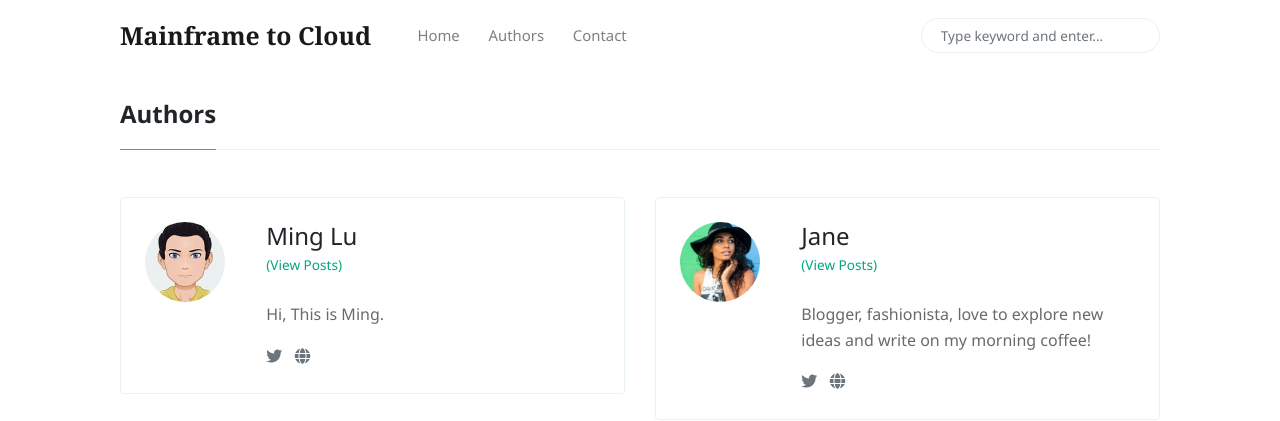
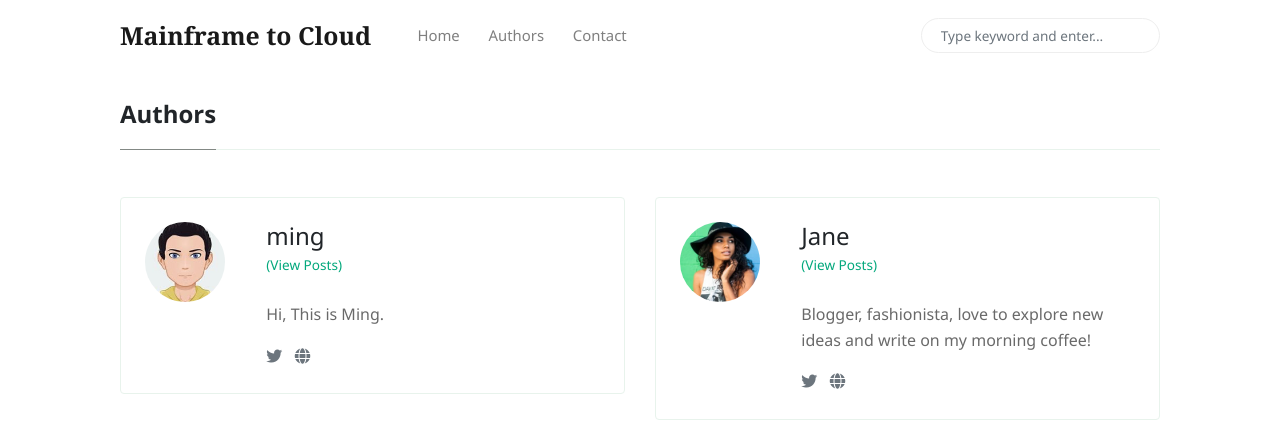
Before and after one commit to billrain/mainframe2cloud.github.io, a Jekyll site: the page built from _pages/authors-list.html, in a window 1280 px wide. Shown: the top 421 px of the page. Built offline with Jekyll 4.4.1, drawn with Linux system fonts in a browser that asks for light colours; nearby versions of some CDN libraries.

```diff
--- a/_config.yml
+++ b/_config.yml
@@ -20,7 +20,7 @@ plugins:
 
 authors:
     sal:
-      name:           Ming Lu
+      name:           ming
       site:           https://www.mainframe2cloud.com
       avatar:         /assets/images/avatar1.jpg
       bio:            "Hi, This is Ming."
```
